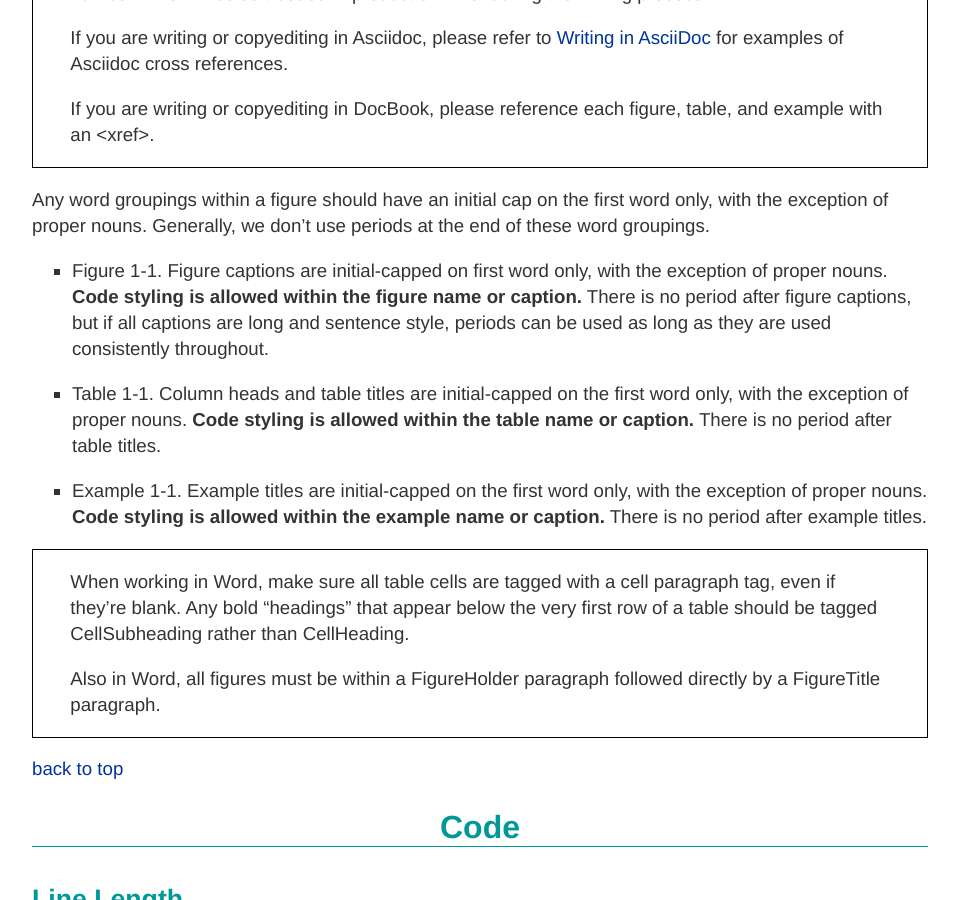
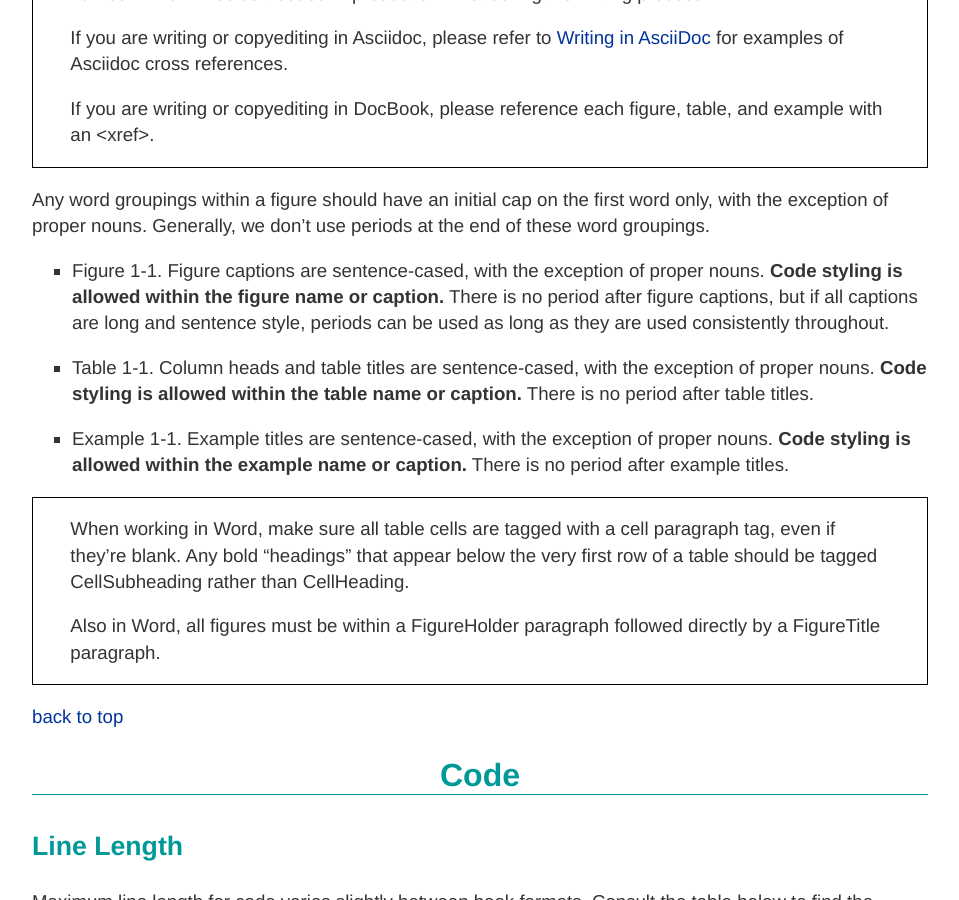
Before and after one commit to oreillymedia/production-resources, a Jekyll site: the page built from styleguide/index.md, in a window 1280 px wide and 900 px high, scrolled down 7500 px. Shown: the whole window, without its empty margins (160-1119 px from the left). Built offline with Jekyll 4.4.1, drawn with Linux system fonts in a browser that asks for light colours.

Commit message:
sentence case clarification

```diff
--- a/styleguide/index.md
+++ b/styleguide/index.md
@@ -344,13 +344,13 @@ title: O'Reilly Style Guide
 
 <ul>
 <li>
-<p>Figure 1-1. Figure captions are initial-capped on first word only, with the exception of proper nouns. <strong>Code styling is allowed within the figure name or caption.</strong> There is no period after figure captions, but if all captions are long and sentence style, periods can be used as long as they are used consistently throughout.</p>
-</li>
-<li>
-<p>Table 1-1. Column heads and table titles are initial-capped on the first word only, with the exception of proper nouns.  <strong>Code styling is allowed within the table name or caption.</strong> There is no period after table titles.</p>
-</li>
-<li>
-<p>Example 1-1. Example titles are initial-capped on the first word only, with the exception of proper nouns. <strong>Code styling is allowed within the example name or caption.</strong> There is no period after example titles.</p>
+<p>Figure 1-1. Figure captions are sentence-cased, with the exception of proper nouns. <strong>Code styling is allowed within the figure name or caption.</strong> There is no period after figure captions, but if all captions are long and sentence style, periods can be used as long as they are used consistently throughout.</p>
+</li>
+<li>
+<p>Table 1-1. Column heads and table titles are sentence-cased, with the exception of proper nouns.  <strong>Code styling is allowed within the table name or caption.</strong> There is no period after table titles.</p>
+</li>
+<li>
+<p>Example 1-1. Example titles are sentence-cased, with the exception of proper nouns. <strong>Code styling is allowed within the example name or caption.</strong> There is no period after example titles.</p>
 </li>
 </ul>
 
```
